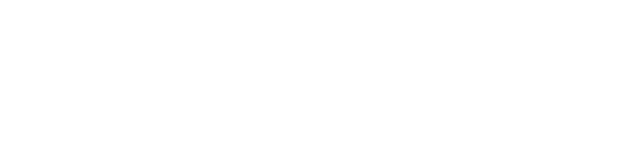
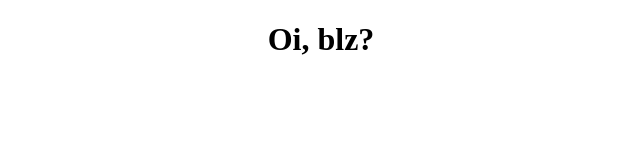
Before and after one commit to MuriloAFernandes/projeto_hello, a plain HTML site: page index.html in a window 1280 px wide. Shown: the whole page, without its empty margins (319-959 px from the left). Drawn offline with Linux system fonts and the light colour scheme.

Commit message:
Mensagem no H1

```diff
--- a/index.html
+++ b/index.html
@@ -4,6 +4,6 @@
 </header>
 <body>
     <center>
-        <h1></h1>
+        <h1>Oi, blz?</h1>
     </center>
 </body>
```
